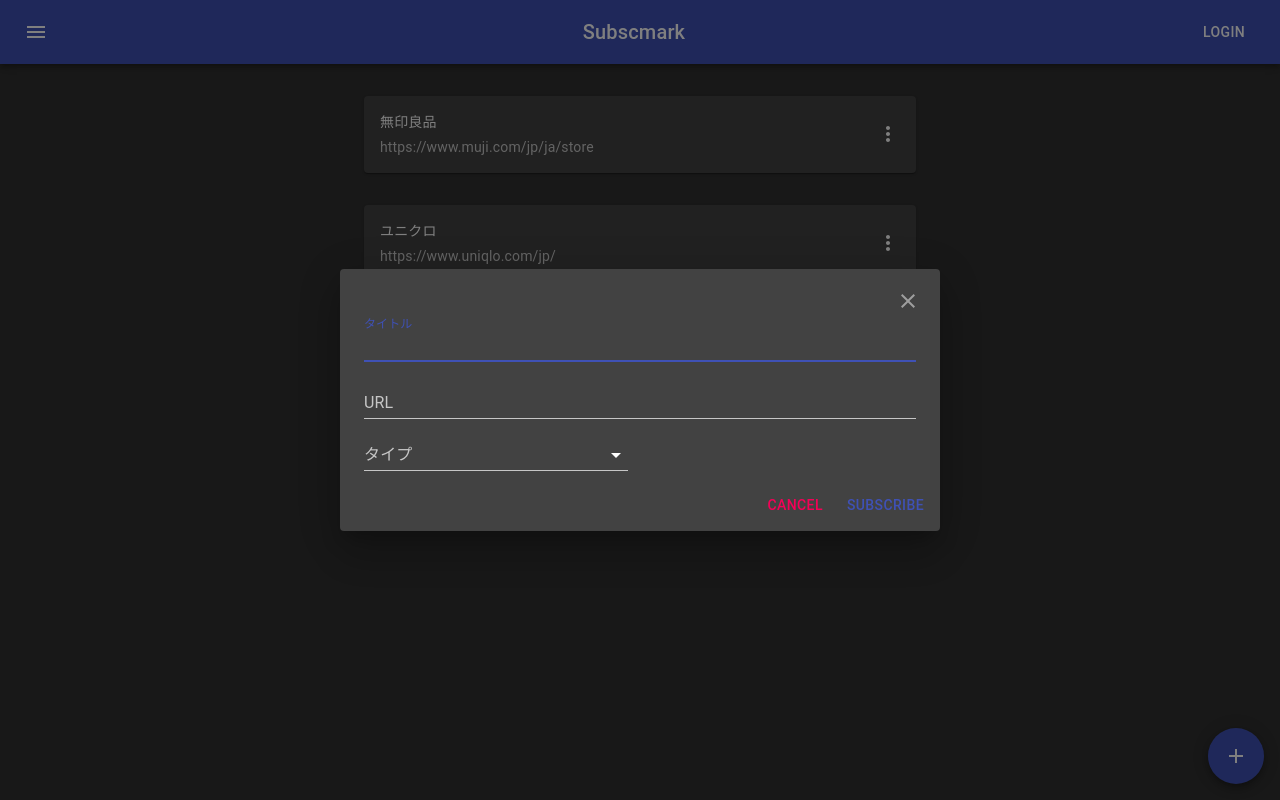
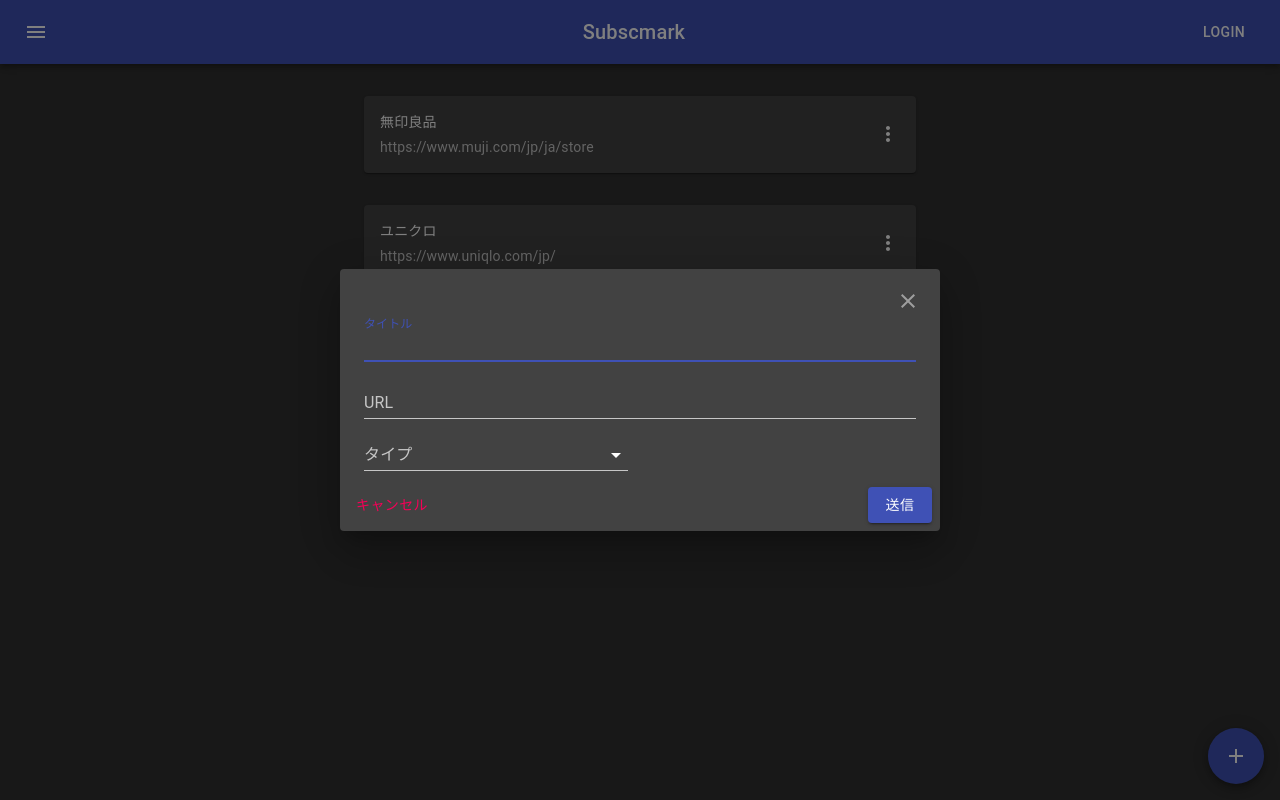
Before and after one commit to taisukearase/subscmark, a React (Create React App) app: page / in a window 1280 px wide. Both pictures are taken after a click on the button 1236 px from the left and 756 px from the top of the page. Built offline with nearby package versions, Linux system fonts and the light colour scheme.

Commit message:
[modify] FormDialog のボタン表記を変更

```diff
--- a/src/components/FormDialog.tsx
+++ b/src/components/FormDialog.tsx
@@ -250,10 +250,11 @@
         </DialogContent>
         <DialogActions>
           <Button onClick={handleClose} color='secondary'>
-            Cancel
+            キャンセル
           </Button>
-          <Button onClick={onSubmit} color='primary'>
-            Subscribe
+          <div style={{ flex: '1 0 0' }} />
+          <Button onClick={onSubmit} color='primary' variant='contained'>
+            送信
           </Button>
         </DialogActions>
       </Dialog>
```
